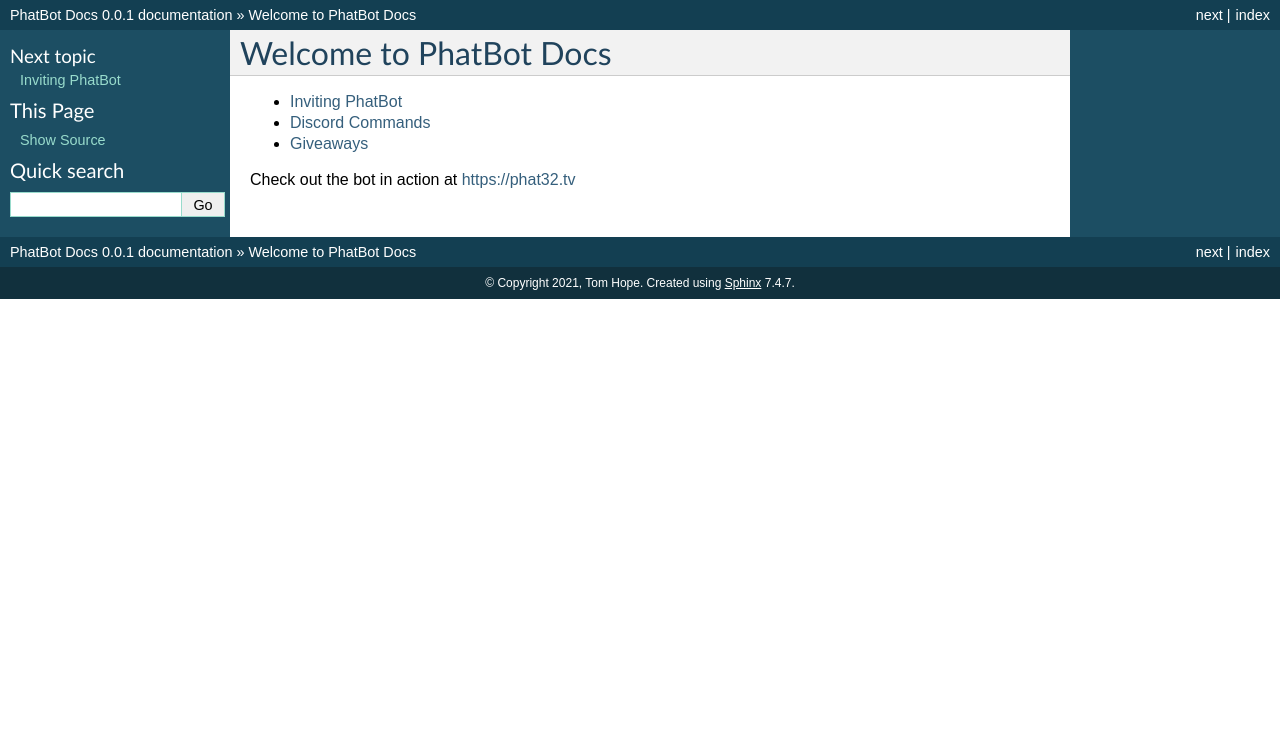
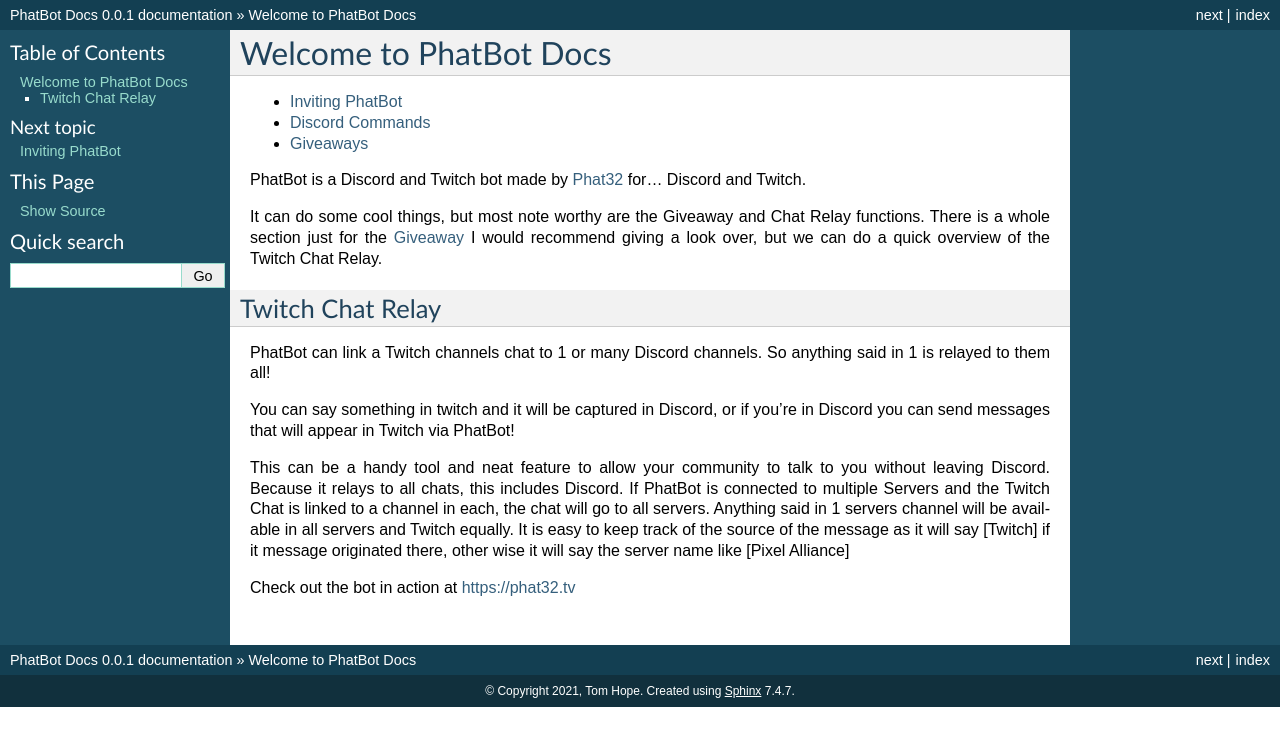
Before and after one commit to Phat32/PhatBot-Docs, a Sphinx documentation site: the page built from docs/index.rst, in a window 1280 px wide. Shown: the top 746 px of the page. Built offline with Sphinx 7.4.7, drawn with Linux system fonts in a browser that asks for light colours.

Commit message:
Intro Page

```diff
--- a/docs/index.rst
+++ b/docs/index.rst
@@ -13,4 +13,20 @@
    pages/commands
    pages/giveaway
 
+PhatBot is a Discord and Twitch bot made by Phat32_ for... Discord and Twitch.
+
+It can do some cool things, but most note worthy are the Giveaway and Chat Relay functions. There is a whole section just for the Giveaway_ I would recommend giving a look over, but we can do a quick overview of the Twitch Chat Relay.
+
+Twitch Chat Relay
+-----------------
+
+PhatBot can link a Twitch channels chat to 1 or many Discord channels. So anything said in 1 is relayed to them all!
+
+You can say something in twitch and it will be captured in Discord, or if you're in Discord you can send messages that will appear in Twitch via PhatBot!
+
+This can be a handy tool and neat feature to allow your community to talk to you without leaving Discord. Because it relays to all chats, this includes Discord. If PhatBot is connected to multiple Servers and the Twitch Chat is linked to a channel in each, the chat will go to all servers. Anything said in 1 servers channel will be available in all servers and Twitch equally. It is easy to keep track of the source of the message as it will say [Twitch] if it message originated there, other wise it will say the server name like [Pixel Alliance]
+
 Check out the bot in action at https://phat32.tv
+
+.. _Phat32: https://twitter.com.ThePhat32
+.. _Giveaway: pages/giveaway
--- a/docs/pages/giveaway.rst
+++ b/docs/pages/giveaway.rst
@@ -14,7 +14,7 @@
 This means once someone has entered for a giveaway, they are also entered for any future giveaways in that specific channel.
 
 
-Once a giveaway have started an alert will go out giving people a chance to enter. It will then wait the Giveaway Rate provided when setting up then start giving away games!
+Once a giveaway have started an alert for the Giveaway Alert role will go out giving people a chance to enter if they haven't already. It will then wait the Giveaway Rate provided when setting up then start giving away games!
 
 If a user has also linked their Steam to PhatBot, if they win a game it will check their list to see if they already own it and if they do it will pick another winner instead.
 
```
